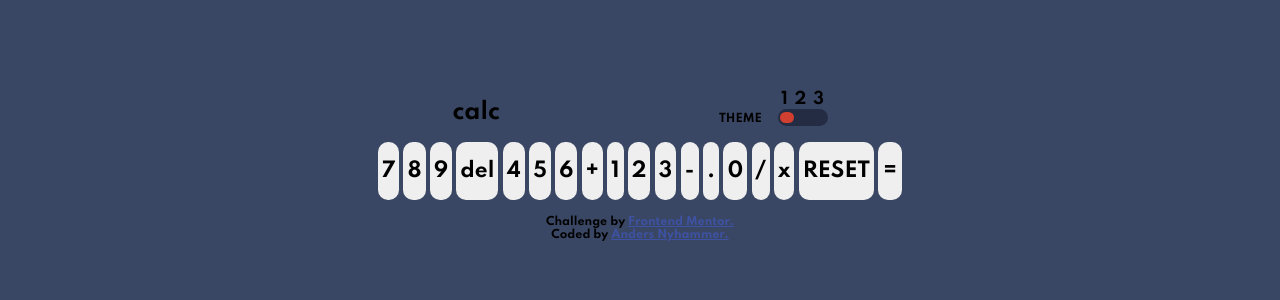
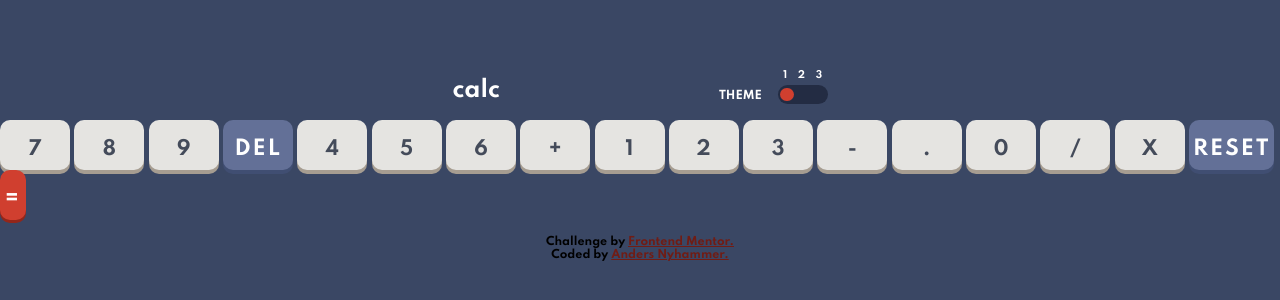
Before and after one commit to Anders-kodehode/calculator-app-main, a plain HTML site: page index.html in a window 1280 px wide. Shown: the part 234-534 px from the top of the page. Drawn offline with Linux system fonts and the light colour scheme.

Commit message:
styled input buttons

```diff
--- a/index.css
+++ b/index.css
@@ -57,7 +57,7 @@ html {
 
 body {
     background-color: var(--main-background-1);
-    color: var(--white-text1);
+    color: white;
     font-family: 'Spartan', sans-serif;
     display: flex;
     flex-direction: column;
@@ -68,8 +68,8 @@ body {
 }
 /* general button styling */
 button {
-    font-size: 1.25rem;
-    transition: all 400ms ease-in-out;
+    font-size: 1.2rem;
+    transition: all 50ms ease-in-out;
 }
 
 button:not(.switch-btn) {
@@ -83,13 +83,11 @@ button:not(.switch-btn) {
 
 button:hover,
 .result-screen:hover {
-    outline: 2px dashed var(--key-shadow-2);
-    outline-offset: 5px;
+    outline: 2px solid var(--key-shadow-1);
 }
 
 .active {
-    outline: 2px dashed var(--key-shadow-toggle-2);
-    outline-offset: 5px;
+    outline: 2px solid var(--key-shadow-toggle-2);
 }
 /* header & theme switch */
 .container {
@@ -112,6 +110,7 @@ button:hover,
 }
 
 .theme {
+    height: .95rem;
     font-size: .7rem;
 }
 
@@ -122,7 +121,7 @@ button:hover,
 }
 
 .numbers span {
-    font-size: 1rem;
+    font-size: .6rem;
     font-weight: 700;
 }
 
@@ -132,8 +131,9 @@ button:hover,
     align-items: center;
     border: none;
     width: 3.1rem;
-    height: 1.1rem;
+    height: 1.2rem;
     padding: 5%;
+    margin-top: 4px;
     border-radius: 10px;
 }
 
@@ -152,12 +152,45 @@ button:hover,
     transition: all 0.3s ease-in-out;
 }
 /* input buttons */
+.number,
+.operator,
+.decimal {
+    background-color: var(--key-background-2);
+    color: var(--dark-text-1);
+    box-shadow: 0 4px 0 var(--key-shadow-2);
+    width: 70px;
+    height: 50px;
+}
 
+.del,
+.reset {
+    background-color: hsl(225, 21%, 49%);
+    color: rgb(255, 255, 255);
+    box-shadow: 0 4px 0 hsl(224, 28%, 35%);
+    height: 50px;
+    font-size: 1.25rem;
+    letter-spacing: 2px;
+}
+
+.del {
+    width: 70px;
+}
+
+.equal {
+    background-color: var(--key-background-toggle-1);
+    color: rgb(255, 255, 255);
+    box-shadow: 0 3px 0 var(--key-shadow-toggle-1);
+    height: 50px;
+    font-size: 1.25rem;
+    letter-spacing: 2px;
+}
+/* input container */
 
 .attribution {
+    color: black;
     text-align: center;
     font-size: 11px;
     }
     .attribution a {
-        color: hsl(228, 45%, 44%);
+        color: hsl(5, 70%, 26%);
 }
--- a/index.html
+++ b/index.html
@@ -39,7 +39,7 @@
       <button class="number">7</button>
       <button class="number">8</button>
       <button class="number">9</button>
-      <button class="del">del</button>
+      <button class="del">DEL</button>
       <button class="number">4</button>
       <button class="number">5</button>
       <button class="number">6</button>
@@ -51,7 +51,7 @@
       <button class="decimal">.</button>
       <button class="number">0</button>
       <button class="operator">/</button>
-      <button class="operator">x</button>
+      <button class="operator">X</button>
       <button class="reset">RESET</button>
       <button class="equal">=</button>
     </div>
@@ -61,7 +61,7 @@
     <p>Challenge by
     <a href="https://www.frontendmentor.io?ref=challenge" target="_blank">Frontend Mentor.</a></p>
     <p>Coded by
-    <a href="#">Anders Nyhammer.</a></p>
+    <a href="https://github.com/Anders-kodehode">Anders Nyhammer.</a></p>
   </div>
   <script src="./index.js"></script>
 </body>
```
